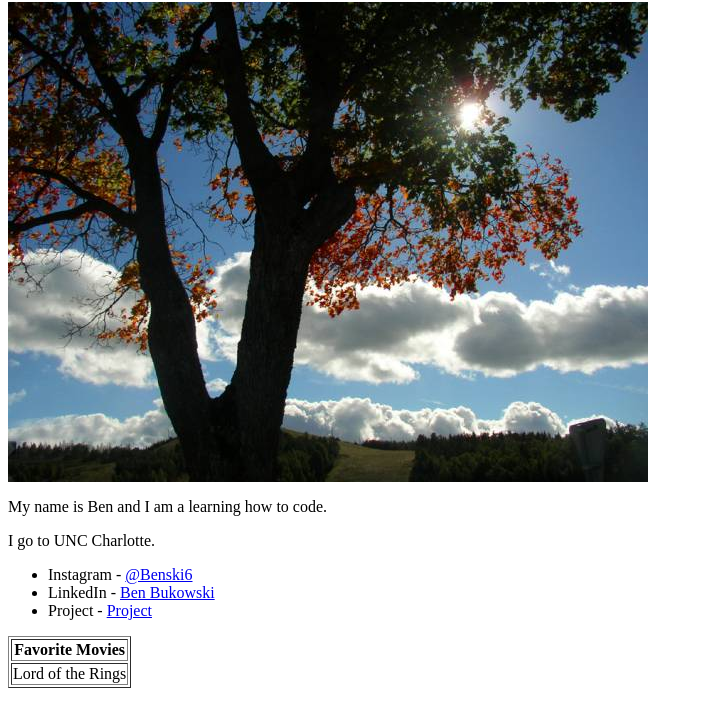
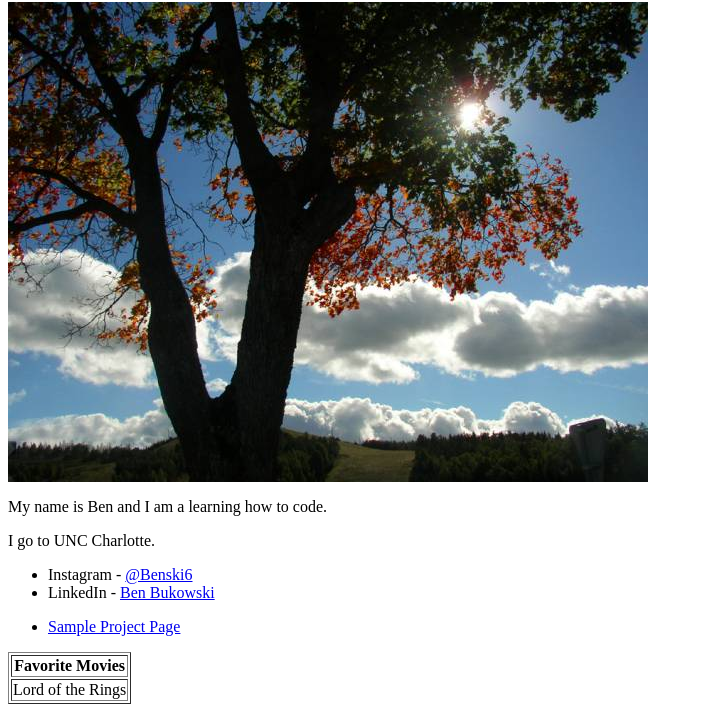
Before and after one commit to benbukowski/benbukowski.github.io, a plain HTML site: page index.html in a window 1280 px wide. Shown: the part 104-816 px from the top of the page, without its empty margins (0-703 px from the left). Drawn offline with Linux system fonts and the light colour scheme.

Commit message:
Update index.html

```diff
--- a/index.html
+++ b/index.html
@@ -25,11 +25,7 @@ html>
 						<a href ="https://www.linkedin.com/in/benjamin-bukowski-4bb4932a/">
 						Ben Bukowski </a>
 					</li>
-					<li>
-						Project -
-						<a href ="project.html">
-						Project </a>
-					</li>
+
 				</ul>
 
 			<table border = 1>
@@ -47,6 +43,18 @@ html>
 
 
 
+			<nav>
+				<ul>
+
+					<li>
+						<a href = "project.html">
+						Sample Project Page
+						</a>
+					</li>
+				</ul>
+			</nav>
+
+
 
        </body>
 
```
